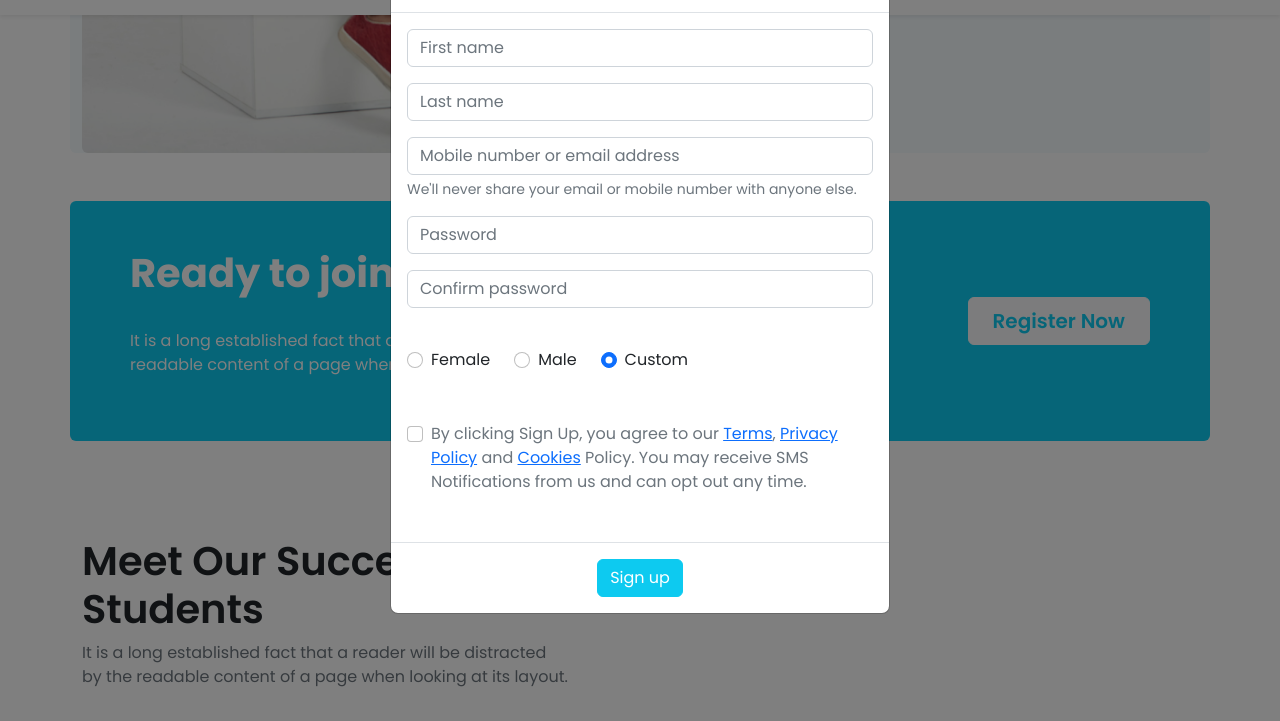
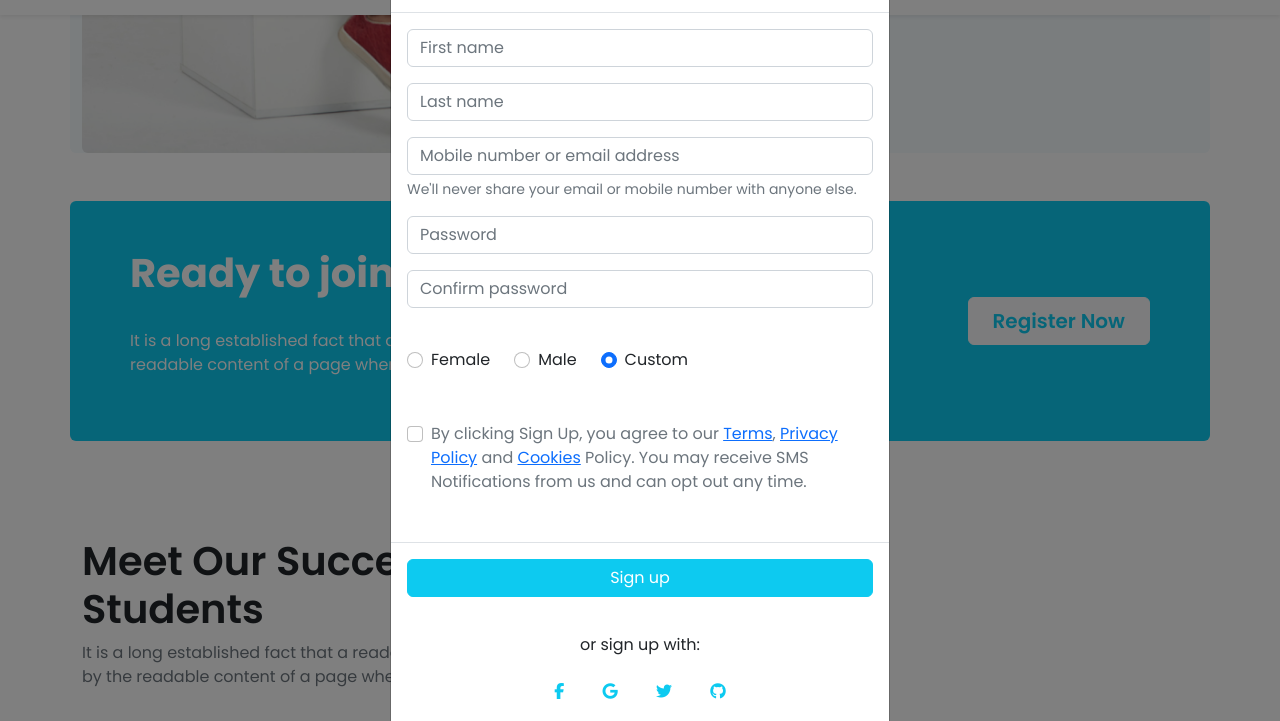
Before and after one commit to wajedhossainbd/proEdu, a plain HTML site: page index.html in a window 1280 px wide. Both pictures are taken after a click on the button "Register Now". Shown: the part 2661-3382 px from the top of the page. Drawn offline with nearby package versions, Linux system fonts and the light colour scheme.

Commit message:
Assignment Submission Fina-1

```diff
--- a/index.html
+++ b/index.html
@@ -397,8 +397,27 @@
                                     </form>
                                 </div>
                                 <div class="modal-footer justify-content-center">
-                                    <button type="button" class="btn btn-info text-white" data-bs-dismiss="modal">Sign
+                                    <button type="button" class="btn btn-info text-white btn d-block w-100 mb-4"
+                                        data-bs-dismiss="modal">Sign
                                         up</button>
+                                </div>
+                                <div class="text-center pb-4">
+                                    <p>or sign up with:</p>
+                                    <button type="button" class="btn btn-floating text-info mx-1">
+                                        <i class="fab fa-facebook-f"></i>
+                                    </button>
+
+                                    <button type="button" class="btn btn-link btn-floating text-info mx-1">
+                                        <i class="fab fa-google"></i>
+                                    </button>
+
+                                    <button type="button" class="btn btn-link btn-floating text-info mx-1">
+                                        <i class="fab fa-twitter"></i>
+                                    </button>
+
+                                    <button type="button" class="btn btn-link btn-floating text-info mx-1">
+                                        <i class="fab fa-github"></i>
+                                    </button>
                                 </div>
                             </div>
                         </div>
```
